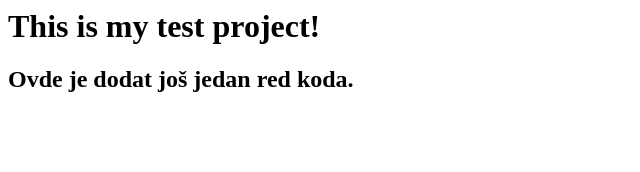
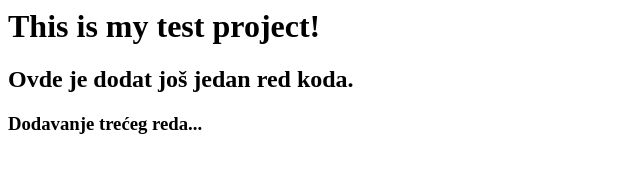
Before and after one commit to bojanja/test_projekat, a plain HTML site: page index.html in a window 1280 px wide. Shown: the whole page, without its empty margins (0-640 px from the left). Drawn offline with Linux system fonts and the light colour scheme.

Commit message:
dodavanje trećeg reda...

```diff
--- a/index.html
+++ b/index.html
@@ -7,5 +7,6 @@
   <body>
     <h1>This is my test project!</h1>
     <h2>Ovde je dodat još jedan red koda.</h2>
+    <h3>Dodavanje trećeg reda...</h3>
   </body>
 </html>
```
